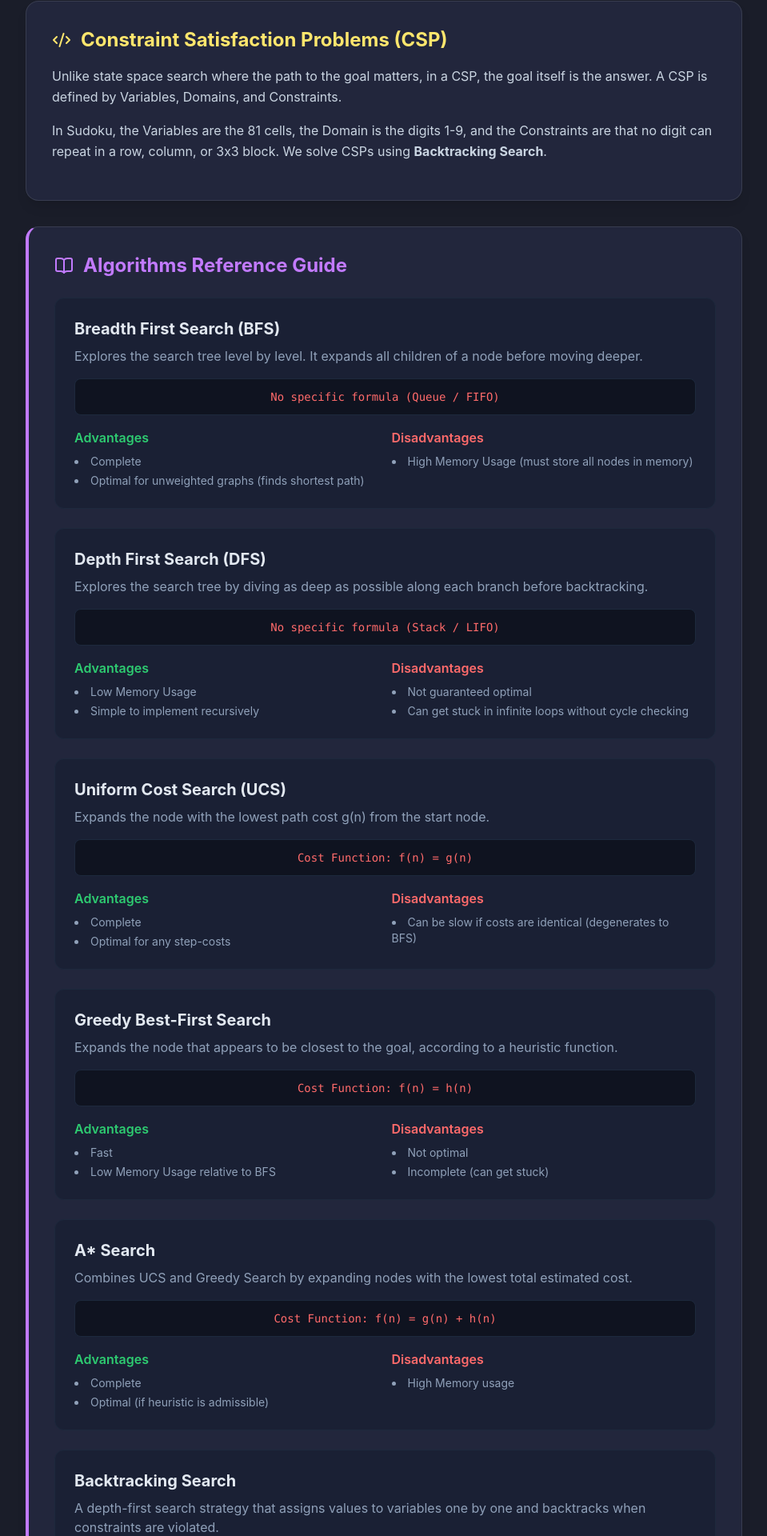
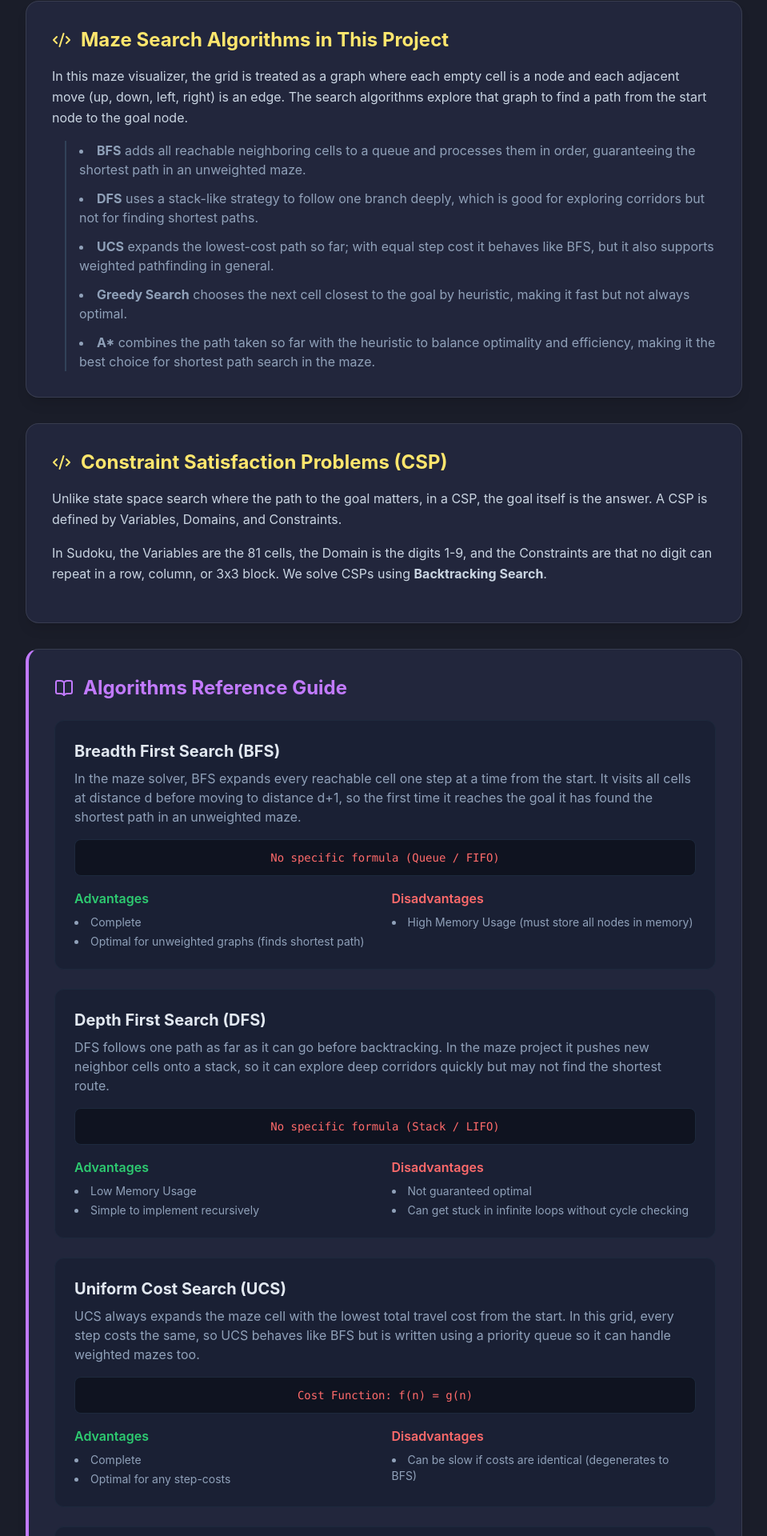
Before and after one commit to vadlavishal-85/Puzzle-Solving, a React app in the folder frontend/: page /learn in a window 1280 px wide. Shown: the part 996-2916 px from the top of the page at 80% size, without its empty margins (160-1119 px from the left). Built offline with nearby package versions, Linux system fonts and the light colour scheme; the HTML template or start-up script is replaced by a standard one.

Commit message:
Updated Learning Center

```diff
--- a/frontend/src/pages/LearningCenter.jsx
+++ b/frontend/src/pages/LearningCenter.jsx
@@ -4,42 +4,42 @@ function LearningCenter() {
   const algorithms = [
     {
       name: 'Breadth First Search (BFS)',
-      definition: 'Explores the search tree level by level. It expands all children of a node before moving deeper.',
+      definition: 'In the maze solver, BFS expands every reachable cell one step at a time from the start. It visits all cells at distance d before moving to distance d+1, so the first time it reaches the goal it has found the shortest path in an unweighted maze.',
       advantages: ['Complete', 'Optimal for unweighted graphs (finds shortest path)'],
       disadvantages: ['High Memory Usage (must store all nodes in memory)'],
       formula: 'No specific formula (Queue / FIFO)'
     },
     {
       name: 'Depth First Search (DFS)',
-      definition: 'Explores the search tree by diving as deep as possible along each branch before backtracking.',
+      definition: 'DFS follows one path as far as it can go before backtracking. In the maze project it pushes new neighbor cells onto a stack, so it can explore deep corridors quickly but may not find the shortest route.',
       advantages: ['Low Memory Usage', 'Simple to implement recursively'],
       disadvantages: ['Not guaranteed optimal', 'Can get stuck in infinite loops without cycle checking'],
       formula: 'No specific formula (Stack / LIFO)'
     },
     {
       name: 'Uniform Cost Search (UCS)',
-      definition: 'Expands the node with the lowest path cost g(n) from the start node.',
+      definition: 'UCS always expands the maze cell with the lowest total travel cost from the start. In this grid, every step costs the same, so UCS behaves like BFS but is written using a priority queue so it can handle weighted mazes too.',
       advantages: ['Complete', 'Optimal for any step-costs'],
       disadvantages: ['Can be slow if costs are identical (degenerates to BFS)'],
       formula: 'Cost Function: f(n) = g(n)'
     },
     {
       name: 'Greedy Best-First Search',
-      definition: 'Expands the node that appears to be closest to the goal, according to a heuristic function.',
+      definition: 'Greedy search chooses the next maze cell that looks closest to the goal according to a heuristic. It is fast because it uses predicted distance only, but it may take a non-optimal path or miss the goal if the heuristic is misleading.',
       advantages: ['Fast', 'Low Memory Usage relative to BFS'],
       disadvantages: ['Not optimal', 'Incomplete (can get stuck)'],
       formula: 'Cost Function: f(n) = h(n)'
     },
     {
       name: 'A* Search',
-      definition: 'Combines UCS and Greedy Search by expanding nodes with the lowest total estimated cost.',
+      definition: 'A* combines the actual path cost from the start with the heuristic estimate to the goal. In the maze solver it expands the cell with lowest g(n)+h(n), which balances exploration and goal-directed search for efficient optimal paths.',
       advantages: ['Complete', 'Optimal (if heuristic is admissible)'],
       disadvantages: ['High Memory usage'],
       formula: 'Cost Function: f(n) = g(n) + h(n)'
     },
     {
       name: 'Backtracking Search',
-      definition: 'A depth-first search strategy that assigns values to variables one by one and backtracks when constraints are violated.',
+      definition: 'In the Sudoku section, backtracking assigns digits to cells and reverses decisions when a constraint is violated. It explores the search space systematically until a valid solution is found, especially when paired with heuristics like MRV and forward checking.',
       advantages: ['Simple implementation', 'Will find a solution if one exists in CSPs'],
       disadvantages: ['Slow on very large search spaces without heuristics (like MRV or Forward Checking)'],
       formula: 'Recursive trial and error'
@@ -93,6 +93,23 @@ function LearningCenter() {
               <li><strong>Euclidean Distance:</strong> The straight-line distance from the current position to the maze exit.</li>
             </ul>
           </div>
+        </section>
+
+        {/* Maze Algorithm Section */}
+        <section className="glass-card p-8">
+          <h2 className="text-2xl font-bold mb-4 flex items-center text-accent">
+            <Code2 className="mr-3" /> Maze Search Algorithms in This Project
+          </h2>
+          <p className="text-slate-600 dark:text-slate-300 leading-relaxed mb-4">
+            In this maze visualizer, the grid is treated as a graph where each empty cell is a node and each adjacent move (up, down, left, right) is an edge. The search algorithms explore that graph to find a path from the start node to the goal node.
+          </p>
+          <ul className="list-disc list-inside text-slate-600 dark:text-slate-400 space-y-3 ml-4 border-l-2 border-slate-300 dark:border-slate-700 pl-4">
+            <li><strong>BFS</strong> adds all reachable neighboring cells to a queue and processes them in order, guaranteeing the shortest path in an unweighted maze.</li>
+            <li><strong>DFS</strong> uses a stack-like strategy to follow one branch deeply, which is good for exploring corridors but not for finding shortest paths.</li>
+            <li><strong>UCS</strong> expands the lowest-cost path so far; with equal step cost it behaves like BFS, but it also supports weighted pathfinding in general.</li>
+            <li><strong>Greedy Search</strong> chooses the next cell closest to the goal by heuristic, making it fast but not always optimal.</li>
+            <li><strong>A*</strong> combines the path taken so far with the heuristic to balance optimality and efficiency, making it the best choice for shortest path search in the maze.</li>
+          </ul>
         </section>
 
         {/* Section 3 */}
```
